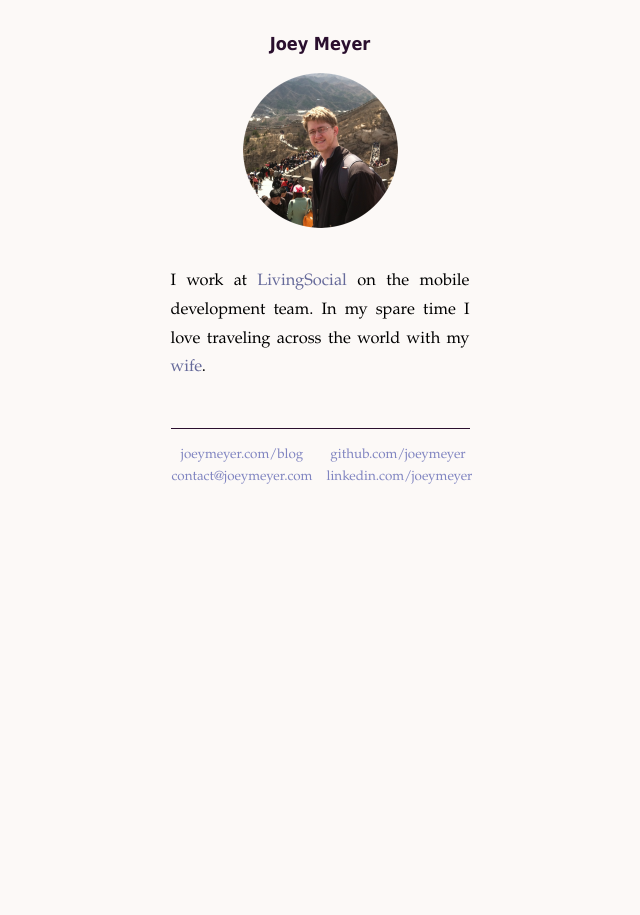
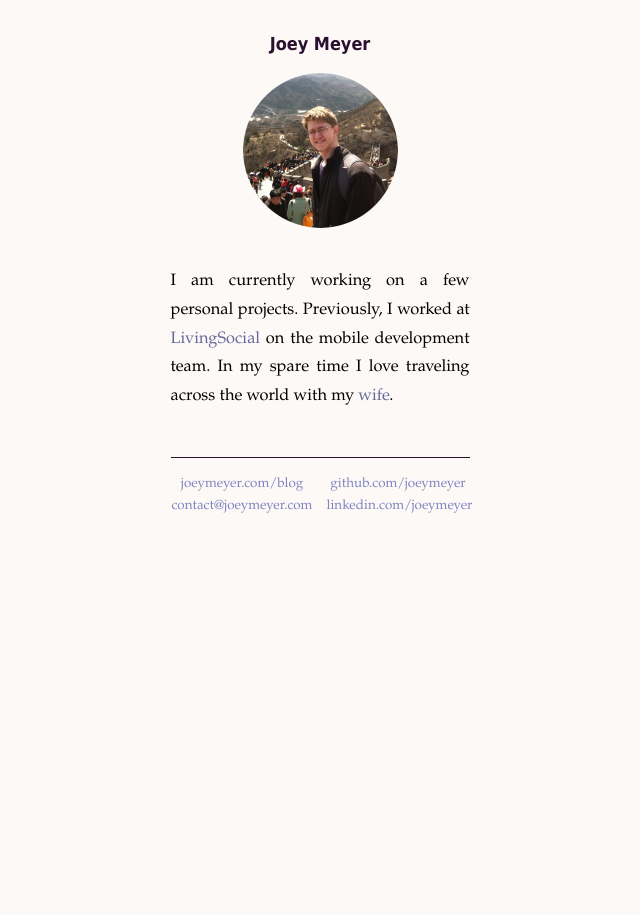
Before and after one commit to joeymeyer/www.joeymeyer.com, a Jekyll site: the page built from index.html, in a window 1280 px wide. Shown: the whole page, without its empty margins (320-960 px from the left). Built offline with Jekyll 4.4.1, drawn with Linux system fonts in a browser that asks for light colours; Markdown is read by kramdown in place of the engine named in the settings.

Commit message:
update text on home page

```diff
--- a/index.html
+++ b/index.html
@@ -5,6 +5,6 @@ title: Joey Meyer | Home
 
 <div id="home">
   <p>
-    I work at <a href="https://www.livingsocial.com/mobile">LivingSocial</a> on the mobile development team. In my spare time I love traveling across the world with my <a href="http://www.soniajeffers.com">wife</a>.
+    I am currently working on a few personal projects. Previously, I worked at <a href="https://www.livingsocial.com/mobile">LivingSocial</a> on the mobile development team. In my spare time I love traveling across the world with my <a href="http://www.soniajeffers.com">wife</a>.
   </p>
 </div>
```
